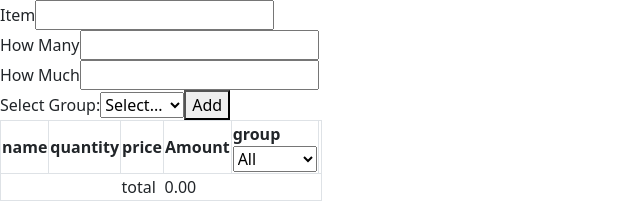
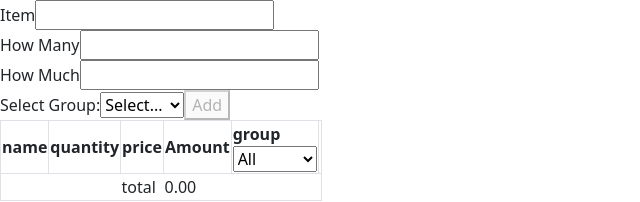
Before and after one commit to archmanayon/archeact, a React (Vite) app: page / in a window 1280 px wide. Shown: the top 202 px of the page, without its empty margins (0-640 px from the left). Built offline with nearby package versions, Linux system fonts and the light colour scheme.

Commit message:
Disable button if 'invalid'
This doesn't automatically show errors in each input form

```diff
--- a/src/grocery/Item2.tsx
+++ b/src/grocery/Item2.tsx
@@ -87,7 +87,9 @@ const Item2 = ({ category, onAdd }: Props) => {
             </option>
           ))}
         </select>
-        <button type="submit">Add</button>
+        <button disabled={!isValid} type="submit">
+          Add
+        </button>
       </form>
     </div>
   );
```
